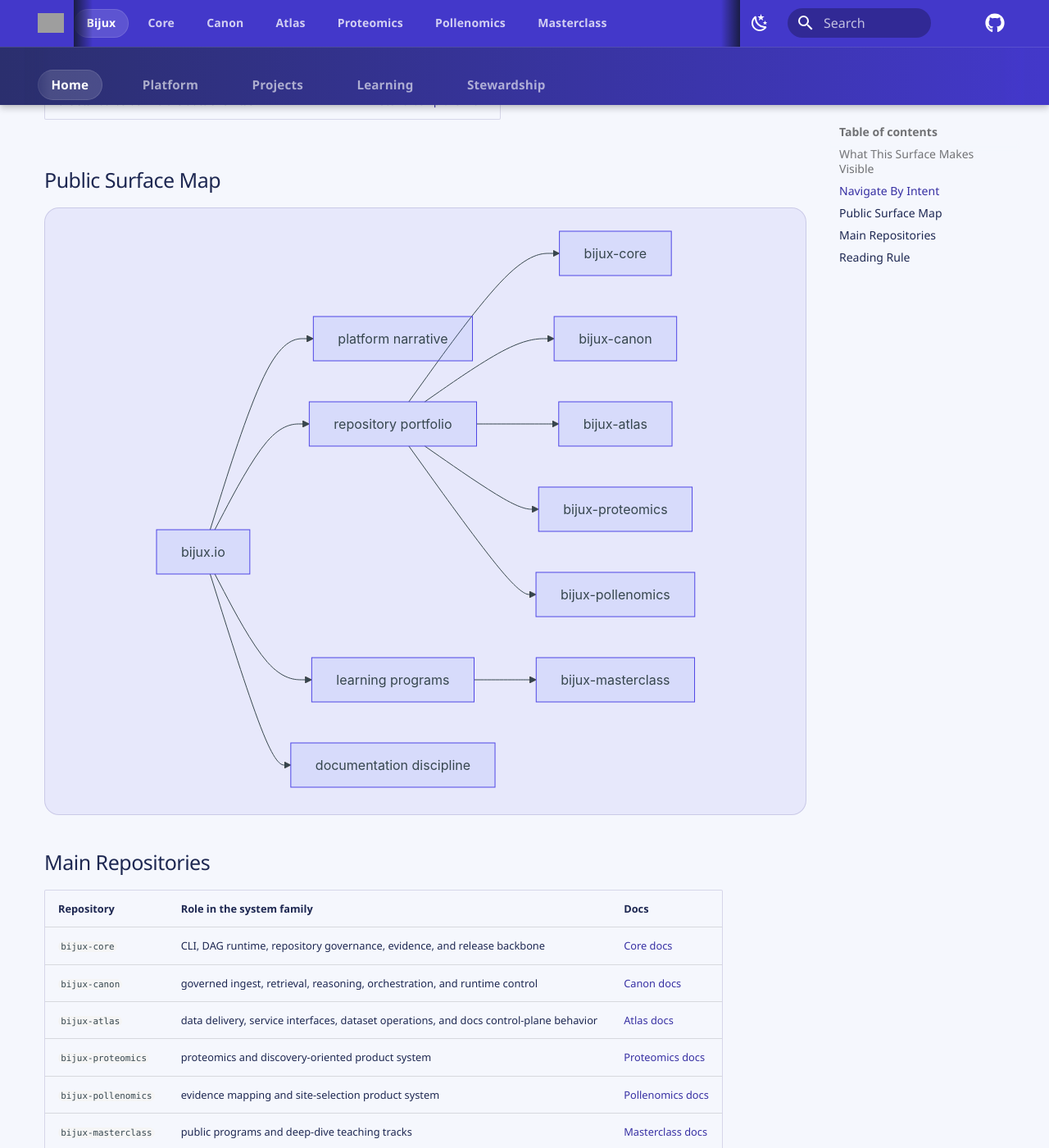
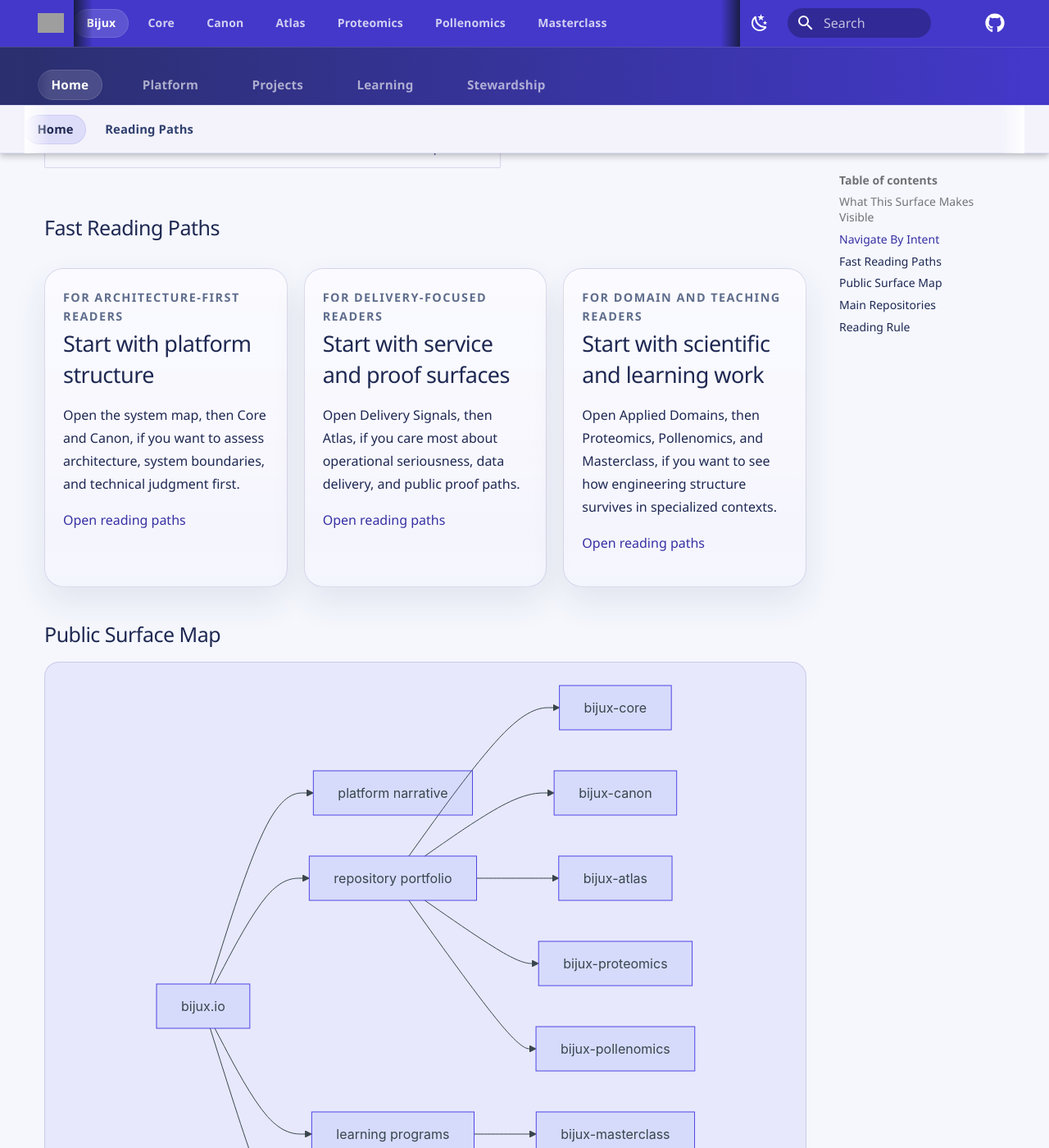
Before and after one commit to bijux/bijux.github.io, an MkDocs documentation site: the page built from docs/index.md, in a window 1280 px wide and 1400 px high, scrolled down 2233 px. Shown: the whole window at 82% size. Built offline with MkDocs 1.6.1 and Material for MkDocs 9.7.7, drawn with Linux system fonts in a browser that asks for light colours; comment, search, counter and statistics services are not loaded; some of the changed text lies outside the part shown; grey boxes are pictures that could not be loaded.

Commit message:
feat(docs): add curated portfolio reading paths

````diff
--- a/docs/index.md
+++ b/docs/index.md
@@ -58,6 +58,29 @@ teaching practice reinforce each other across the Bijux ecosystem.</div>
 | how the engineering style carries into teaching | [Learning catalog](learning/index.md) |
 | the standards behind the docs shell itself | [Stewardship overview](stewardship/index.md) |
 
+## Fast Reading Paths
+
+<div class="bijux-showcase-grid">
+  <article class="bijux-showcase-card">
+    <div class="bijux-showcase-card__eyebrow">for architecture-first readers</div>
+    <h2>Start with platform structure</h2>
+    <p>Open the system map, then Core and Canon, if you want to assess architecture, system boundaries, and technical judgment first.</p>
+    <p><a href="start-here.md">Open reading paths</a></p>
+  </article>
+  <article class="bijux-showcase-card">
+    <div class="bijux-showcase-card__eyebrow">for delivery-focused readers</div>
+    <h2>Start with service and proof surfaces</h2>
+    <p>Open Delivery Signals, then Atlas, if you care most about operational seriousness, data delivery, and public proof paths.</p>
+    <p><a href="start-here.md">Open reading paths</a></p>
+  </article>
+  <article class="bijux-showcase-card">
+    <div class="bijux-showcase-card__eyebrow">for domain and teaching readers</div>
+    <h2>Start with scientific and learning work</h2>
+    <p>Open Applied Domains, then Proteomics, Pollenomics, and Masterclass, if you want to see how engineering structure survives in specialized contexts.</p>
+    <p><a href="start-here.md">Open reading paths</a></p>
+  </article>
+</div>
+
 ## Public Surface Map
 
 ```mermaid
--- a/mkdocs.yml
+++ b/mkdocs.yml
@@ -47,7 +47,9 @@ extra:
         url: https://bijux.io/bijux-masterclass/
 
 nav:
-  - Home: index.md
+  - Home:
+      - Overview: index.md
+      - Reading Paths: start-here.md
   - Platform:
       - Overview: platform/index.md
       - System Map: platform/system-map.md
````
Also changed, not shown: docs/start-here.md (added, +28 -0 lines).
